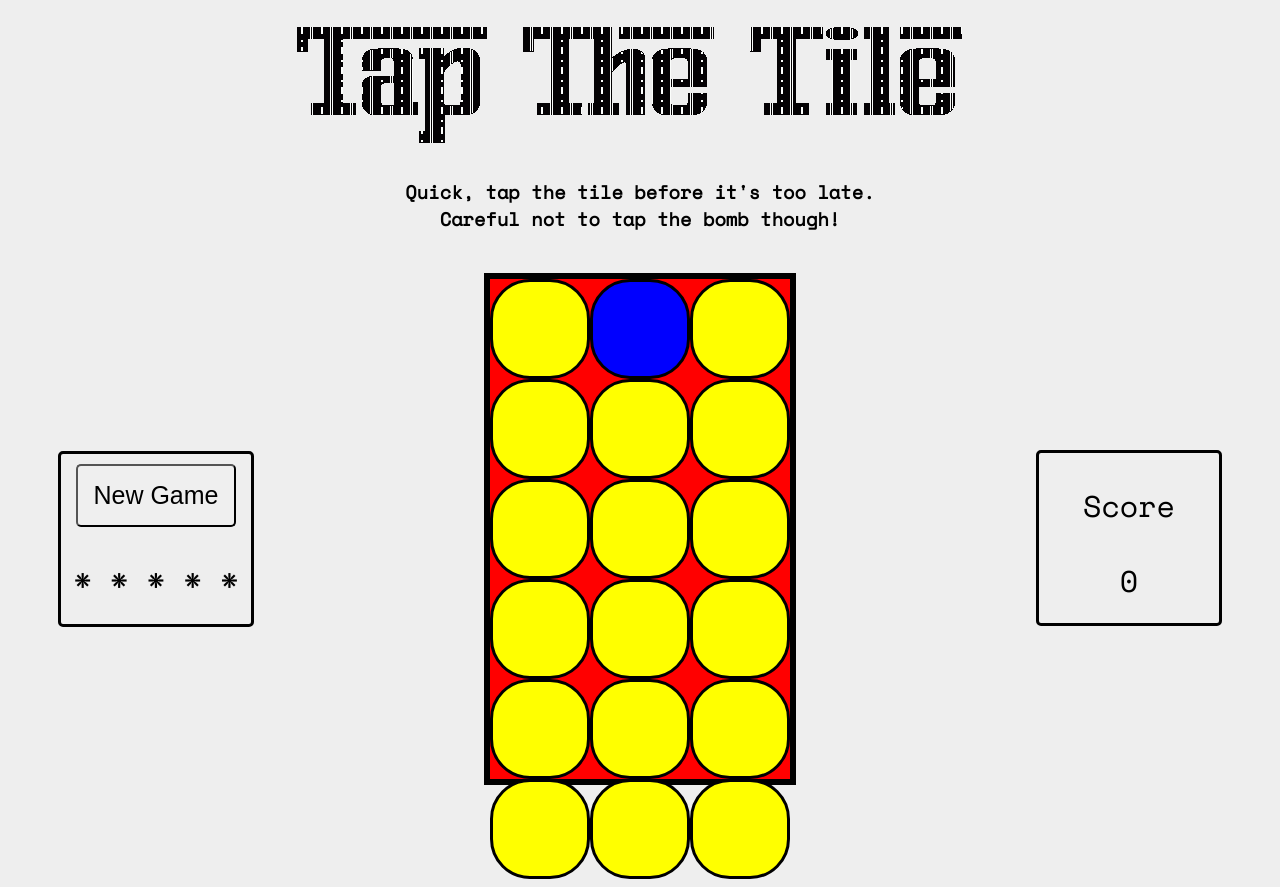
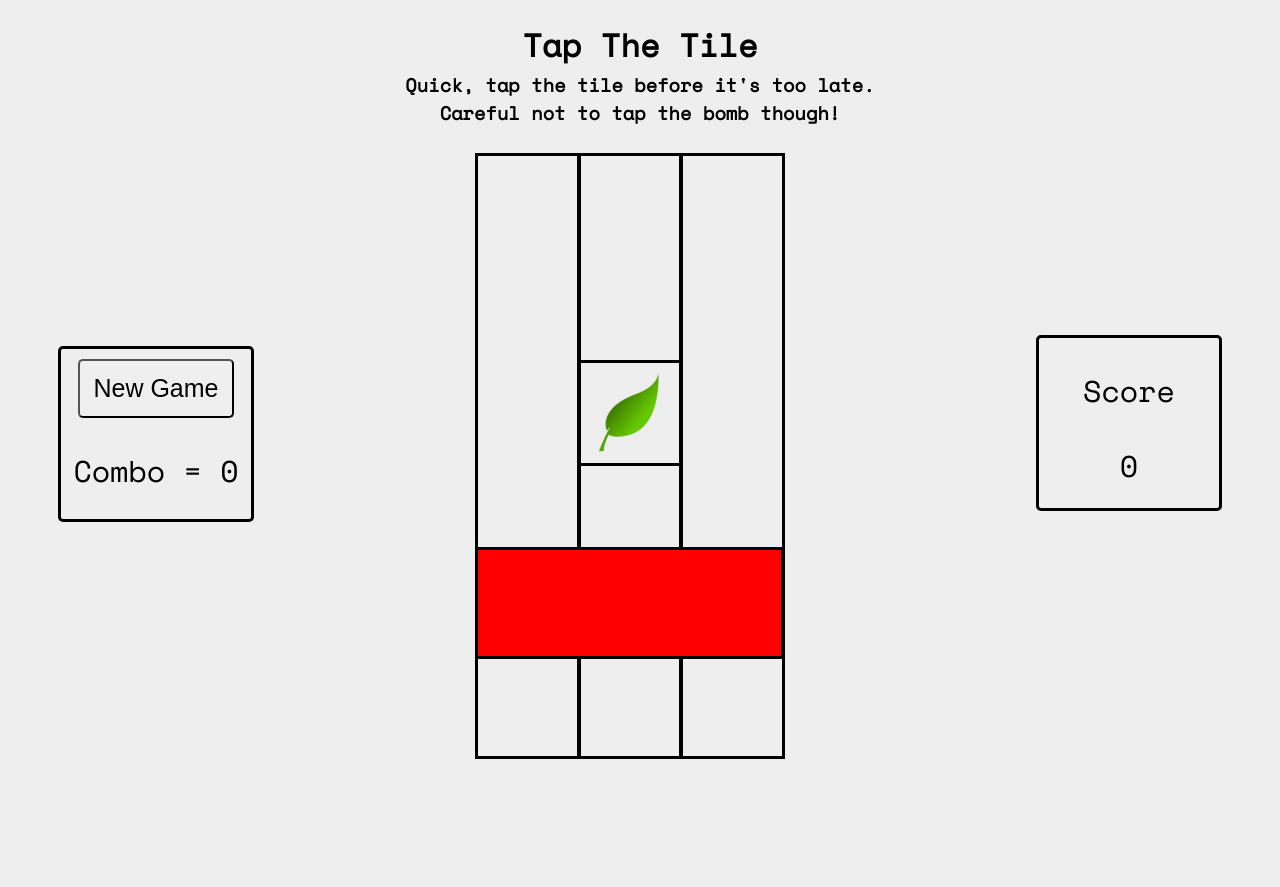
Before and after one commit to Steph-6/WDI-Project-1, a PHP site: page / in a window 1280 px wide. Run offline with PHP 8.4, Linux system fonts and the light colour scheme; some libraries are stand-ins or nearby versions.

Commit message:
monday night commit

```diff
--- a/css/style.css
+++ b/css/style.css
@@ -9,6 +9,46 @@ h1, h3 {
 
 h3 {
   margin-top: -20px;
+}
+
+#square {
+  position: absolute;
+  top: 0;
+  width: 100px;
+  height: 100px;
+  border: 3px solid black;
+  border-radius: 4px;
+  margin-left: -3px;
+  z-index: 1;
+  background-size: 100px 100px;
+}
+
+.game {
+  width: 322px;
+  height: 600px;
+  margin: 80px auto;
+  position: relative;
+}
+
+.column {
+  position: relative;
+  width: 100px;
+  height: 600px;
+  border: 3px solid black;
+  float: left;
+  margin-top: -54px;
+  margin-left: -4px;
+}
+
+#play-row {
+  border: 3px solid black;
+  width: 303px;
+  height: 106px;
+  position: absolute;
+  bottom: 48px;
+  margin-left: -4px;
+  margin-bottom: 100px;
+  background-color: red;
 }
 
 .left-box {
@@ -28,19 +68,19 @@ h3 {
   float: right;
   border: 3px solid black;
   border-radius: 5px;
-  margin: -375px 50px 0px -10px;
+  margin: -552px 50px 0px -70px;
   width: 180px;
   height: 170px;
   text-align: center;
 }
 
 button {
-  padding: 15px;
+  padding: 13px;
   font-size: 25px;
   border-radius: 5px;
 }
 
-ul.game-board {
+/*ul.game-board {
   width: 300px;
   height: 500px;
   background-color: red;
@@ -67,4 +107,4 @@ li {
   border: 3px solid black;
   float: left;
   /*display: none;*/
-}
+}*/
--- a/index.html
+++ b/index.html
@@ -6,55 +6,32 @@
     <link href="https://fonts.googleapis.com/css?family=Space+Mono" rel="stylesheet">
     <link rel="stylesheet" href="css/style.css">
     <script src="http://code.jquery.com/jquery-1.11.1.min.js"></script>
+    <script src="http://gsgd.co.uk/sandbox/jquery/easing/jquery.easing.compatibility.js"></script>
     <script src="js/app.js" charset="utf-8"></script>
   </head>
   <body>
-    <h1><img src="css/title.gif"></h1>
-    <h3>Quick, tap the tile before it's too late.</h3>
-    <h3>Careful not to tap the bomb though!</h3>
+    <h1>Tap The Tile</h1>
+    <h3>Quick, tap the tile before it's too late.<br />Careful not to tap the bomb though!</h3>
 
     <div class="left-box">
       <button type="button">New Game</button>
-      <p id="lives">* * * * *</p>
+      <p id="combo">Combo = 0</p>
     </div>
 
-    <ul class="game-board">
-      <div class="row1">
-        <li class="grid" id="grid1.1"></li>
-        <li class="grid" id="grid1.2"></li>
-        <li class="grid" id="grid1.3"></li>
-      </div>
-      <div class="row2">
-        <li class="grid" id="grid2.1"></li>
-        <li class="grid" id="grid2.2"></li>
-        <li class="grid" id="grid2.3"></li>
-      </div>
-      <div class="row3">
-        <li class="grid" id="grid3.1"></li>
-        <li class="grid" id="grid3.2"></li>
-        <li class="grid" id="grid3.3"></li>
-      </div>
-      <div class="row4">
-        <li class="grid" id="grid4.1"></li>
-        <li class="grid" id="grid4.2"></li>
-        <li class="grid" id="grid4.3"></li>
-      </div>
-      <div class="row5">
-        <li class="play-row" id="grid5.1"></li>
-        <li class="play-row" id="grid5.2"></li>
-        <li class="play-row" id="grid5.3"></li>
-      </div>
-      <div class="row6">
-        <li class="bottom-grid" id="grid6.1"></li>
-        <li class="bottom-grid" id="grid6.2"></li>
-        <li class="bottom-grid" id="grid6.3"></li>
-      </div>
-    </ul>
+    <div class="game">
+      <div class="column" id="column1"></div>
+      <div class="column" id="column2"></div>
+      <div class="column" id="column3"></div>
+      <div class="column" id="play-row"></div>
+    </div>
 
     <div class="right-box">
       <p>Score</p>
       <div id="score">0</div>
     </div>
 
+    <audio src="Sounds/click.wav" id="click"></audio>
+    <audio src="Sounds/bomb.wav" id="bomb"></audio>
+
   </body>
 </html>
--- a/js/app.js
+++ b/js/app.js
@@ -1,74 +1,78 @@
-var playing = true;
-var colors  = ['blue', 'green', 'purple'];
-var lives   = ['*****', '****', '***', '**', '*', '']
+var colors  = ['url(images/leaf.png)', 'url(images/bomb.jpg)', 'url(images/apple.jpeg)'];
+var color   = colors[0];
+var timer   = 1200;
 var score   = 0;
+var combo   = 0;
+var i       = 0;
+var $square;
+
 
 $(function() {
-  color = colors[0];
+  var $click = $('#click');
+  setInterval (function() {
 
-  // if (30 > score >= 20) {
-  //   counter = 20;
-  //   color = colors[chooseSquare(0,1)];
-  // }
-  // if (score >= 30) {
-  //   counter = 20;
-  //   color = colors[chooseSquare(0,2)];
-  // }
+    if (20 > score >= 10) {
+      timer = 900;
+      color = colors[chooseSquare(0,1)];
+    }
+    if (score >= 20) {
+      timer = 700;
+      color = colors[chooseSquare(0,2)];
+    }
+    if (score < 0) {
+      $('h3').html('Game Over!');
+      $('#score').html('ZEROO');
+      return;
+    }
 
-  highlight(color);
-  move(color);
+    $square = $('<div/>', {
+      'id': 'square',
+       css: {'background-image': color}
+    });
 
-  var playRow = document.getElementsByClassName('play-row');
-  for (var i = 0; i < playRow.length; i++) {
-    playRow[i].addEventListener('click', function() {
-      this.style.backgroundColor = 'yellow';
-      //audio
+    $('#column' + chooseSquare(1,4)).append($square);
+    $square.animate(
+      {top: '+=492px'},
+      {duration: timer,
+         //easing: 'easeInOut',
+         easing: 'linear',
+       complete: function() {
+        $(this).remove();
+      }
     });
-  }
 
-  var bottomGrid = document.getElementsByClassName('row6');
-  console.log(bottomGrid);
-  for (var i = 0; i < bottomGrid.length; i++) {
-    if (bottomGrid[i].style.backgroundColor !== 'yellow') {
-      alert('You lose');
-      //move the array up
-      //document.getElementById('lives').innerHTML = lives--;
-      //audio
-      //clearInterval(highlight(color));
-    } else {
-      score++;
-      document.getElementById('score').innerHTML = score;
+    $square.on('click', function() {
+      if (60 < ($square.parent().offset().top + $square.parent()[0].offsetHeight - $square.offset().top) < 420 && color !== colors[1]) {
+        score += 2;
+        $('#score').html(score);
+        $square.css('background-image', 'url(images/bang.jpg)');
+        combo++;
+        $('#combo').html('Combo = ' + combo);
+        console.log(combo);
+        $('#click').get(0).play();
+      }
+    });
+  }, timer-300);
+
+  $('.column').on('click', function(e) {
+    if(e.target == e.currentTarget){
+      score--;
+      $('#score').html(score);
+      // lives = lives[0];
+      // console.log(lives);
+      combo = 0;
+      $('#combo').html('Combo = ' + combo);
     }
-  }
+  })
+
+  $('button').on('click', function(){
+    location.reload();
+  });
+
 });
-
-function highlight(color) {
-  var lis = document.getElementsByTagName('li');
-  for (var i = 0; i < lis.length; i++) {
-    lis[i].style.backgroundColor = 'yellow';
-  }
-  document.getElementById('grid1.' + chooseSquare(1,4)).style.backgroundColor = color;
-}
 
 function chooseSquare(a, b) {
   min = Math.ceil(a);
   max = Math.floor(b);
   return Math.floor(Math.random() * (max - min)) + min;
 }
-
-function move(color){
-  setInterval(function() { highlight(color) }, 500);
-  for (var i = 1; i < 7; i++) {
-    var rows = document.getElementsByClassName('row' + i);
-    console.log(rows);
-    //for (var j = 0; j < rows.length; j++) {
-      //rows[j++].style.backgroundColor = rows[j].style.backgroundColor;
-    //}
-  }
-}
-
-// if (score > 20) {
-//   counter = 20;
-//   var colors = ['blue', 'green', 'purple'];
-//   color = colors[chooseSquare(0,3)];
-// }
```
Also changed, not shown: images/apple.jpeg (added), images/bang.jpg (added), images/bomb.jpg (renamed from css/bomb.jpg), images/leaf.png (added), images/sad.png (added), images/smiley.png (added), images/title.gif (renamed from css/title.gif), 2 other files.
